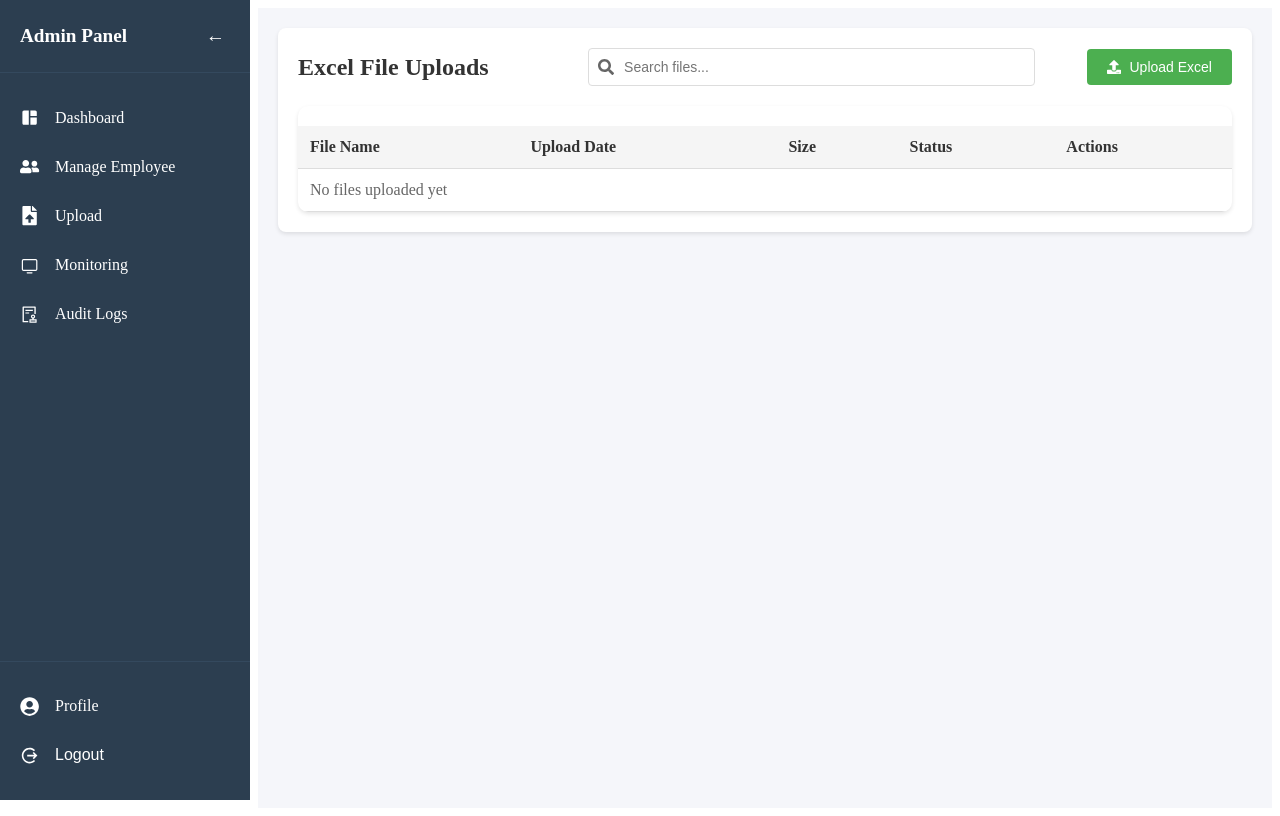
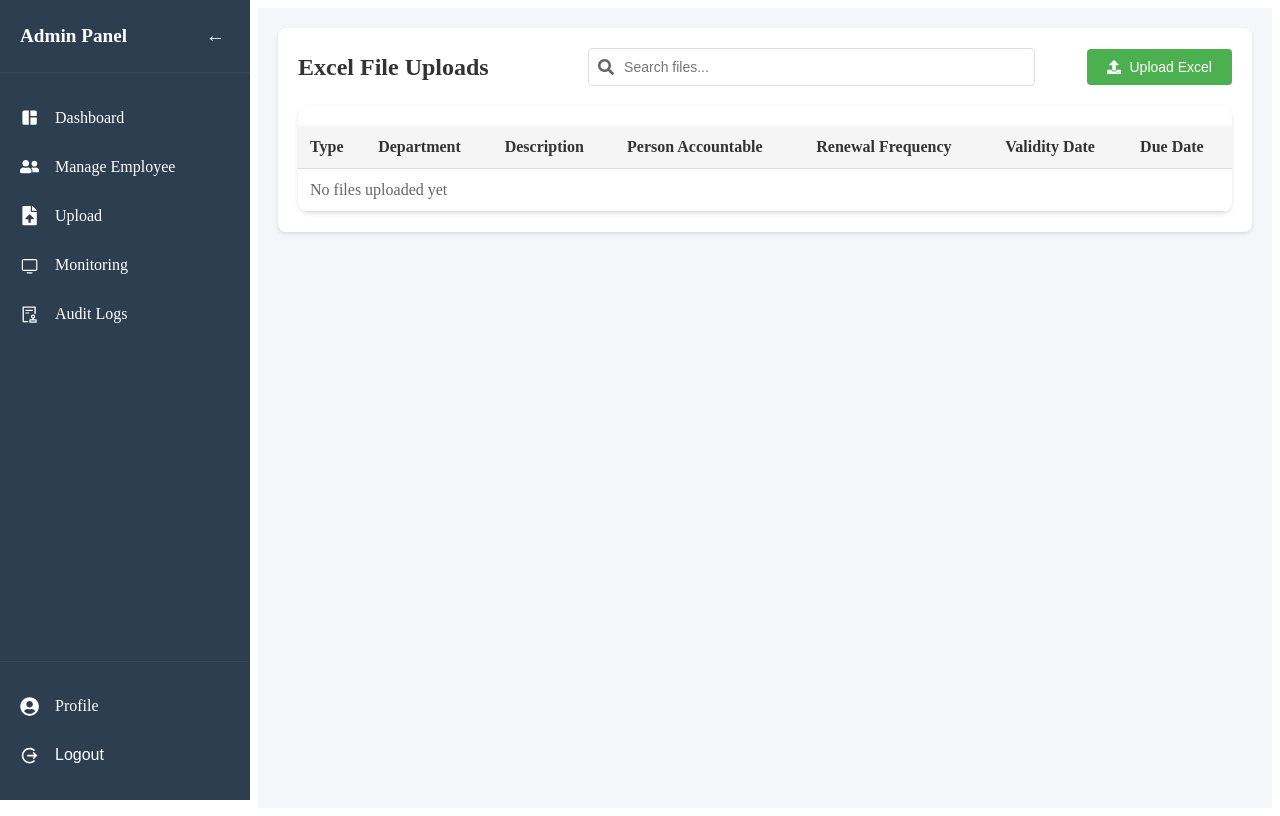
Before and after one commit to yabalap/TO-DO-LIST, a React (Vite) app in the folder client/: page /admin/upload in a window 1280 px wide. Built offline with nearby package versions, Linux system fonts and the light colour scheme; sample sign-in values are in the browser's storage.

Commit message:
rename column, uploadAdmin

```diff
--- a/client/src/components/Admin/Uploads/uploadsAdmin.jsx
+++ b/client/src/components/Admin/Uploads/uploadsAdmin.jsx
@@ -192,29 +192,30 @@ const UploadsAdmin = () => {
         <table className="uploads-table">
           <thead>
             <tr>
-              <th>File Name</th>
-              <th>Upload Date</th>
-              <th>Size</th>
-              <th>Status</th>
-              <th>Actions</th>
+              <th>Type</th>
+              <th>Department</th>
+              <th>Description</th>
+              <th>Person Accountable</th>
+              <th>Renewal Frequency</th>
+              <th>Validity Date</th>
+              <th>Due Date</th>
             </tr>
           </thead>
           <tbody>
             {files.length === 0 ? (
               <tr>
-                <td colSpan="5" className="no-files">No files uploaded yet</td>
+                <td colSpan="7" className="no-files">No files uploaded yet</td>
               </tr>
             ) : (
               files.map((file, index) => (
                 <tr key={index}>
-                  <td>{file.name}</td>
-                  <td>{file.uploadDate}</td>
-                  <td>{file.size}</td>
-                  <td>{file.status}</td>
-                  <td>
-                    <button className="action-button">Download</button>
-                    <button className="action-button delete">Delete</button>
-                  </td>
+                  <td>{file.type}</td>
+                  <td>{file.department}</td>
+                  <td>{file.description}</td>
+                  <td>{file.personAccountable}</td>
+                  <td>{file.renewalFrequency}</td>
+                  <td>{file.validityDate}</td>
+                  <td>{file.dueDate}</td>
                 </tr>
               ))
             )}
```
